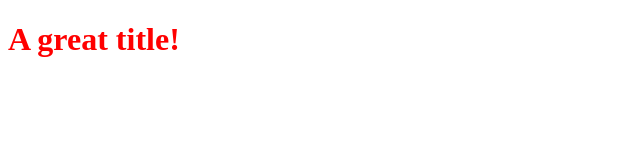
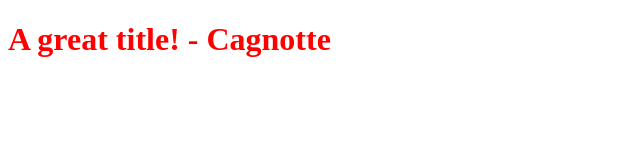
Before and after one commit to xytarun/PremierProjet, a plain HTML site: page index.html in a window 1280 px wide. Shown: the whole page, without its empty margins (0-640 px from the left). Drawn offline with Linux system fonts and the light colour scheme.

Commit message:
Update title in Cagnotte branch

```diff
--- a/index.html
+++ b/index.html
@@ -6,6 +6,6 @@
 </head>
 
 <body>
-    <h1>A great title!</h1>
+    <h1>A great title! - Cagnotte</h1>
 </body>
 </html>
```
